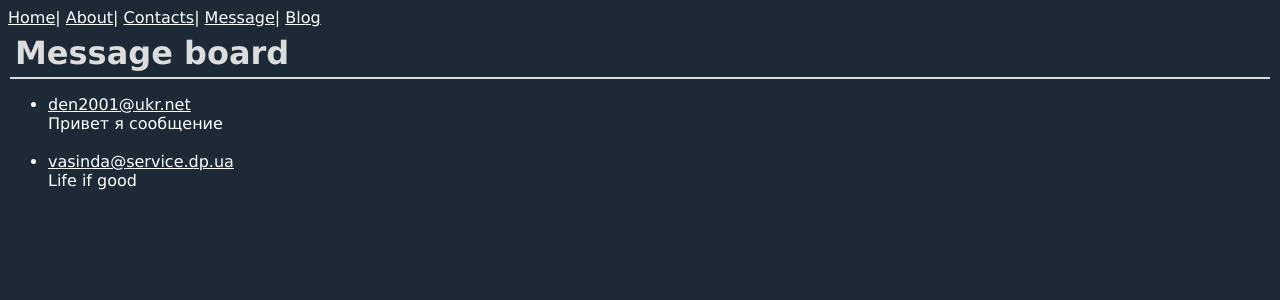
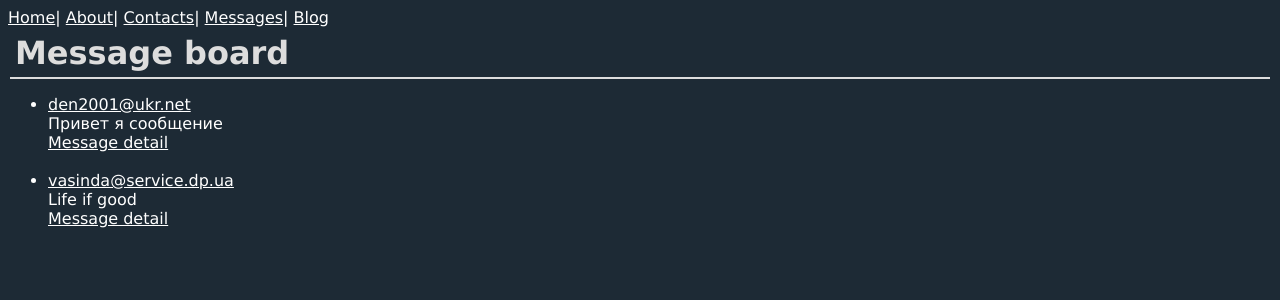
Before and after one commit to VasinDA/django, a Django app: page /message in a window 1280 px wide. Shown: the top 300 px of the page. Run offline with Django 4.2, Linux system fonts and the light colour scheme; data comes from the database, SQL or seed files in the repository.

Commit message:
Add message detail page

```diff
--- a/message/models.py
+++ b/message/models.py
@@ -1,4 +1,5 @@
 from django.db import models
+from django.urls import reverse
 
 class Message(models.Model):
     email = models.EmailField(null=True)
@@ -6,3 +7,6 @@ class Message(models.Model):
 
     def __str__(self) -> str:
         return self.text[:50]
+
+    def get_absolute_url(self):
+        return reverse("message_detail", kwargs={"pk":self.pk})
--- a/message/tests.py
+++ b/message/tests.py
@@ -21,3 +21,4 @@ class MessageTests(TestCase):
         self.assertTemplateUsed(response, "message.html")
         self.assertContains(response, "vasinda@service.dp.ua")
         self.assertContains(response, "This is a test!")
+        self.assertEqual(self.message.get_absolute_url(), "/messagemessage/2/")
--- a/message/urls.py
+++ b/message/urls.py
@@ -1,6 +1,7 @@
 from django.urls import path
-from .views import MessagePageView
+from .views import MessagePageView, MessageDetailView
 
 urlpatterns = [
     path("", MessagePageView.as_view(), name="message"),
+    path("message/<int:pk>/", MessageDetailView.as_view(), name="message_detail"),
 ]
--- a/message/views.py
+++ b/message/views.py
@@ -1,6 +1,10 @@
-from django.views.generic import ListView
+from django.views.generic import ListView, DetailView
 from .models import Message
 
 class MessagePageView(ListView):
     model = Message
     template_name = "message.html"
+
+class MessageDetailView(DetailView):
+    model = Message
+    template_name = "message_detail.html"
--- a/templates/base.html
+++ b/templates/base.html
@@ -15,7 +15,7 @@
         <a href="{% url 'home' %}">Home</a>|
         <a href="{% url 'about' %}">About</a>|
         <a href="{% url 'contacts' %}">Contacts</a>|
-        <a href="{% url 'message' %}">Message</a>|
+        <a href="{% url 'message' %}">Messages</a>|
         <a href="{% url 'blog' %}">Blog</a>
     </header>
     {% block content %}
--- a/templates/message.html
+++ b/templates/message.html
@@ -4,7 +4,8 @@
 <ul>
     {% for message in message_list %}
     <li><a href="mailto:>{{ message.email }}">{{ message.email }}</a><br>
-    {{ message.text }}</li>
+    {{ message.text }}<br>
+    <a href="{% url 'message_detail' message.pk %}">Message detail</a></li>
     <br>
     {% endfor %}
 </ul>
--- a/templates/post_detail.html
+++ b/templates/post_detail.html
@@ -3,5 +3,7 @@
     <div class="post_detail">
         <h2>{{ post.title }}</h2>
         <p>{{ post.body }}</p>
+        <br>
+        <a href="{% url 'blog' %}">Back to blog</a>
     </div>
 {% endblock content %}
```
Also changed, not shown: templates/message_detail.html (added, +9 -0 lines).
